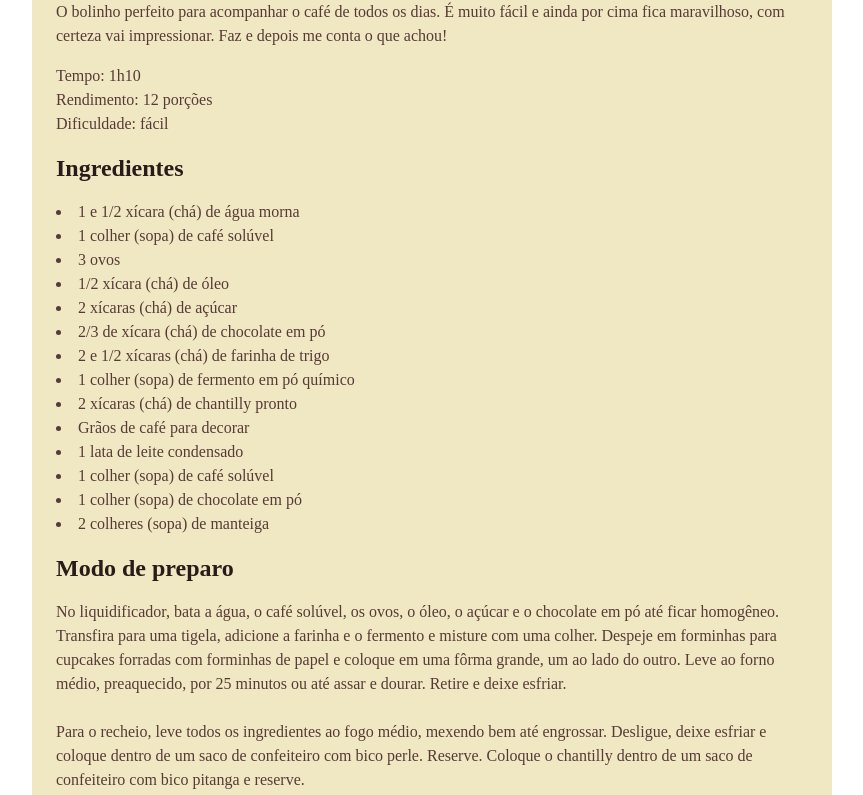
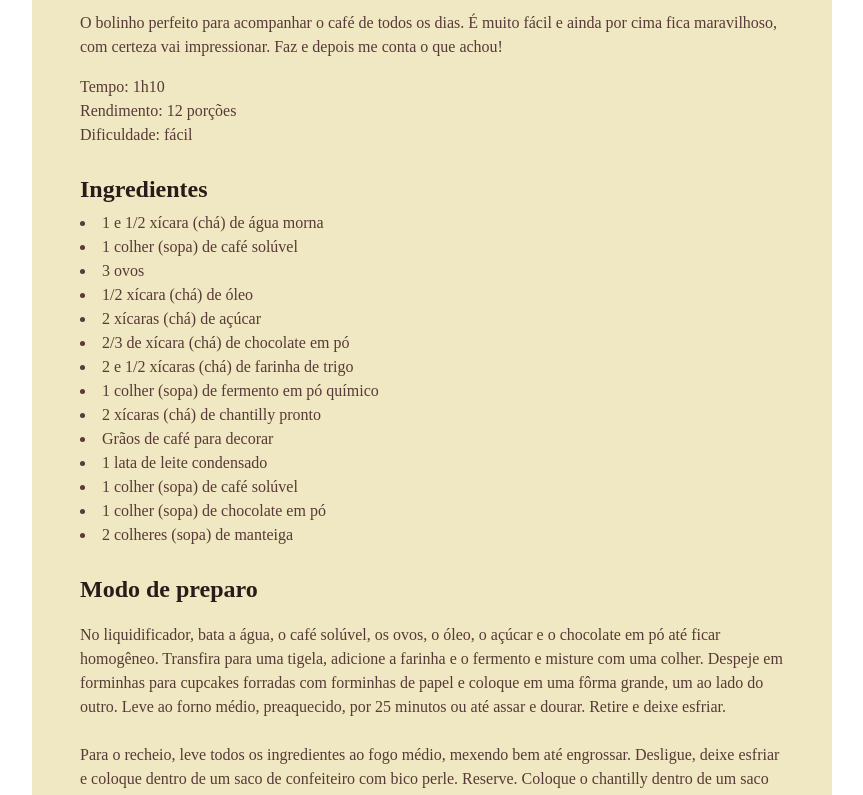
Before and after one commit to Cleisson-256/Projeto-P-gina-de-Receita, a plain HTML site: page index.html in a window 1280 px wide. Shown: the part 601-1396 px from the top of the page, without its empty margins (208-1071 px from the left). Drawn offline with Linux system fonts and the light colour scheme; a web font is replaced by a local one.

Commit message:
customizando espaços

```diff
--- a/style.css
+++ b/style.css
@@ -19,9 +19,21 @@ img {
 border-radius: 16px;
 }
 
+main{
+  padding: 24px;
+}
 h1{
   line-height: 140%;
   font-size: 40px;
+
+}
+
+section + section {
+  margin-top: 24px;
+}
+
+#about p + p { /* segundo p dentro do about aplica espaço superior de tamanho 12px*/
+  margin-top: 12px;
 }
 
 h2{
@@ -29,6 +41,8 @@ h2{
 }
 h1, h2{
   color: #291B1A;
+   margin-bottom: 4px;
+   line-height: 150%;
 }
 p, li{
   color: #573A37;
```
